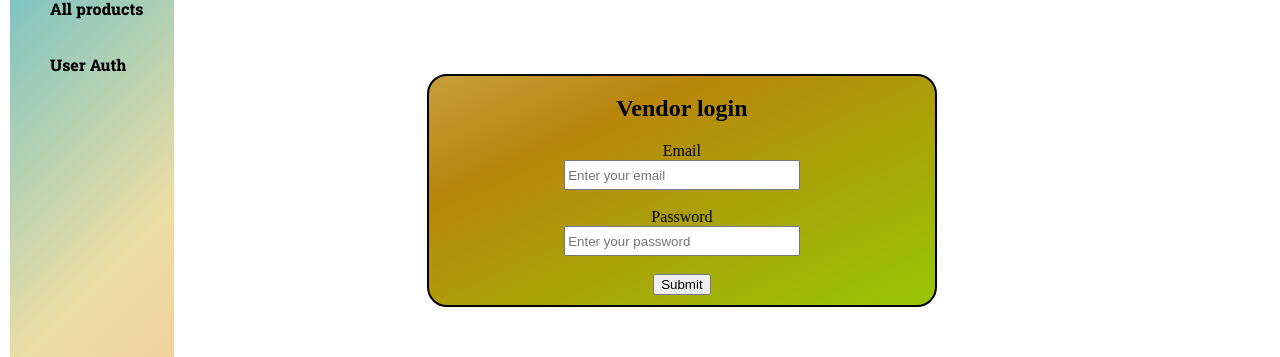
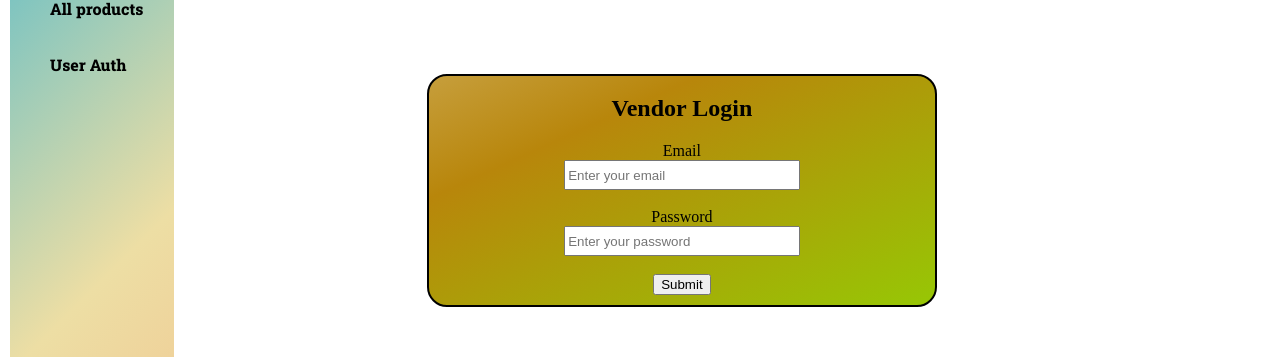
Before and after one commit to kiran-yogesh/frontend_module, a React (Vite) app in the folder dashboard/: page / in a window 1280 px wide. Both pictures are taken after a click on the element "Login /". Shown: the part 317-674 px from the top of the page. Built offline with nearby package versions, Linux system fonts and the light colour scheme; a web font is replaced by a local one.

Commit message:
changed product file

```diff
--- a/dashboard/src/vendorDashboard/components/Allproducts.jsx
+++ b/dashboard/src/vendorDashboard/components/Allproducts.jsx
@@ -36,7 +36,7 @@ const Allproducts = () => {
     }
   return (
     <div>
-      { !products ?(
+      { products.length == 0 ?(
         <p>no products added</p>
       ) : (<table className='table'>
            <thead>
--- a/dashboard/src/vendorDashboard/components/Forms/Login.jsx
+++ b/dashboard/src/vendorDashboard/components/Forms/Login.jsx
@@ -1,60 +1,105 @@
-import React, {useState} from 'react'
+import React, { useState } from 'react';
 import { API_URL } from '../../data/Apipath';
 
-const Login = ({showWelcomehandle}) => {
- const [email,setEmail]=useState("");
- const [password,setPassword]=useState("");
- const loginHandle=async(e)=>{
+const Login = ({ showWelcomehandle }) => {
+  const [email, setEmail] = useState('');
+  const [password, setPassword] = useState('');
+  const [errorMessage, setErrorMessage] = useState('');
+
+  const loginHandle = async (e) => {
     e.preventDefault();
+    setErrorMessage(''); // Clear any previous errors
+
     try {
-       const response = await fetch(`${API_URL}/vendor/login`,{
-         method:"POST",
-         headers:{
-           'Content-type':'application/json'
+      // Login API call
+      const response = await fetch(`${API_URL}/vendor/login`, {
+        method: 'POST',
+        headers: {
+          'Content-Type': 'application/json',
         },
-         body: JSON.stringify({email,password})
-       })
-       const data=await response.json();
-       if(response.ok){
+        body: JSON.stringify({ email, password }),
+      });
+
+      const data = await response.json();
+
+      if (!response.ok) {
+        setErrorMessage(data.error || 'Login failed. Please try again.');
+        return;
+      }
+
+      // Successful login
       console.log(data);
-         setEmail("");
-         setPassword("");
-         alert("vendor login success");
-         localStorage.setItem('logintoken',data.token)
+      const { token, vendorId } = data;
+      localStorage.setItem('logintoken', token);
+      setEmail('');
+      setPassword('');
+      alert('Vendor login success');
       showWelcomehandle();
 
 
+      // Fetch vendor details
+      if (vendorId) {
+        const vendorResponse = await fetch(`${API_URL}/vendor/single-vendor/${vendorId}`, {
+          headers: {
+            'Authorization': `Bearer ${token}`, // Pass token if required by the backend
+          },
+        });
+
+        const vendorData = await vendorResponse.json();
+
+        if (vendorResponse.ok) {
+          const vendorFirmid = vendorData.vendorFirmid;
+          console.log('Vendor Firm ID:', vendorFirmid);
+          localStorage.setItem('firmIds', vendorFirmid);
+
+          // Navigate to another page or update UI instead of reloading
+        } else {
+          setErrorMessage(vendorData.message || 'Failed to fetch vendor details.');
         }
-       const vendorId = data.vendorId;
-       console.log("checking for vendorId:",vendorId);
-       const vendorResponse = await fetch(`${API_URL}/vendor/single-vendor/${vendorId}`)
-       const vendorData=await vendorResponse.json();
-       if(vendorResponse.ok){
-        const vendorFirmid = vendorData.vendorFirmid;
-        localStorage.setItem('firmIds',vendorFirmid);
-        window.location.reload();
+      } else {
+        setErrorMessage('Vendor ID not found.');
       }
     } catch (error) {
-       console.log("login failed",error);
-         alert("login failed");
+      console.error('Login failed:', error);
+      setErrorMessage('An unexpected error occurred. Please try again.');
     }
-   }
+  };
+
   return (
     <div className="loginsection">
+      <form className="logform" onSubmit={loginHandle}>
+        <h2>Vendor Login</h2>
 
+        {errorMessage && <div className="error-message">{errorMessage}</div>}
 
-        <form class="logform" onSubmit={loginHandle}>
-        <h2>Vendor login</h2>
         <label>Email</label>
-        <input type="text" name='email' value={email} onChange={(e)=> setEmail(e.target.value)} placeholder='Enter your email' /><br/>
+        <input
+          type="email"
+          name="email"
+          value={email}
+          onChange={(e) => setEmail(e.target.value)}
+          placeholder="Enter your email"
+          required
+        />
+        <br />
+
         <label>Password</label>
-        <input type="password" name='password' value={password} onChange={(e)=> setPassword(e.target.value)} placeholder='Enter your password'/><br />
+        <input
+          type="password"
+          name="password"
+          value={password}
+          onChange={(e) => setPassword(e.target.value)}
+          placeholder="Enter your password"
+          required
+        />
+        <br />
+
         <div className="sublog">
-            <button type='submit'>Submit</button>
+          <button type="submit">Submit</button>
         </div>
       </form>
     </div>
-  )
-}
+  );
+};
 
-export default Login
+export default Login;
--- a/dashboard/src/vendorDashboard/data/Apipath.js
+++ b/dashboard/src/vendorDashboard/data/Apipath.js
@@ -1,2 +1,2 @@
 //export const API_URL = "http://localhost:3000";
-export const API_URL = "https://backend-nodejs-3-290l.onrender.com";
+export const API_URL = "https://backend-nodejs-6.onrender.com";
```
Lines whose indentation alone changed are shown as unchanged.
